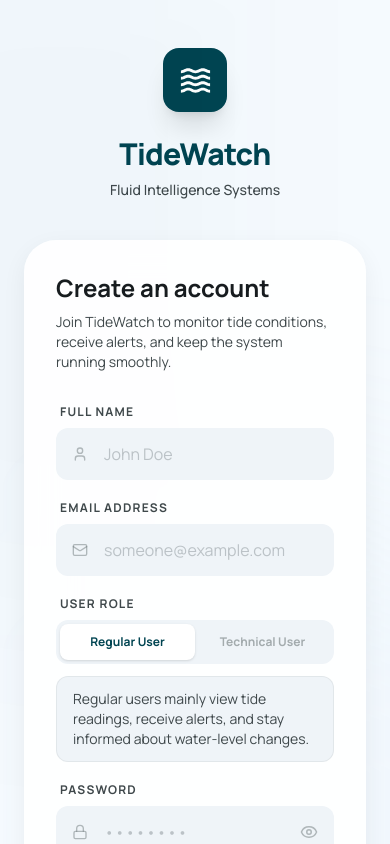
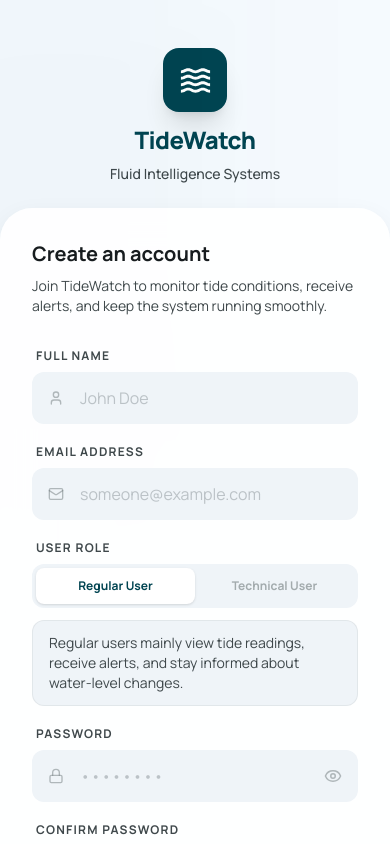
Before and after one commit to Xebec186/tidewatch, a React (Vite) app: page /signup in a window 390 px wide. Shown: the top 844 px of the page. Built offline with nearby package versions, Linux system fonts and the light colour scheme; no server answers.

Commit message:
improve auth pages repsonsiveness

```diff
--- a/src/components/BrandHeader.jsx
+++ b/src/components/BrandHeader.jsx
@@ -2,11 +2,11 @@ import { MdWaves } from "react-icons/md";
 
 export default function BrandHeader() {
   return (
-    <div className="mb-10 text-center">
-      <div className="mx-auto mb-6 flex h-16 w-16 items-center justify-center rounded-2xl bg-primary shadow-xl">
+    <div className="mb-6 text-center">
+      <div className="mx-auto mb-3 flex h-16 w-16 items-center justify-center rounded-2xl bg-primary shadow-xl">
         <MdWaves className="text-on-primary" size={35} />
       </div>
-      <h1 className="mb-2 text-3xl font-extrabold tracking-tight text-primary">
+      <h1 className="mb-2 text-2xl md:text-3xl font-extrabold tracking-tight text-primary">
         TideWatch
       </h1>
       <p className="text-sm font-medium text-on-surface-variant">
--- a/src/components/Footer.jsx
+++ b/src/components/Footer.jsx
@@ -8,7 +8,7 @@ export default function Footer() {
   ];
 
   return (
-    <footer className="w-full border-t border-black/5 bg-surface py-10 mt-auto">
+    <footer className="w-full border-t border-black/5 bg-surface py-8 mt-auto">
       <div className="mx-auto max-w-7xl px-6 flex flex-col gap-6 md:flex-row md:items-end md:justify-between">
         <div>
           <p className="text-lg font-extrabold tracking-tight text-primary">
--- a/src/pages/auth/Login.jsx
+++ b/src/pages/auth/Login.jsx
@@ -31,12 +31,12 @@ export default function Login() {
 
   return (
     <div className="min-h-screen bg-surface text-on-surface font-manrope flex flex-col">
-      <main className="relative flex-1 overflow-hidden px-6 py-12 flex items-center justify-center">
+      <main className="relative flex-1 overflow-hidden md:px-6 py-12 flex items-center justify-center">
         <BackgroundGlow />
 
         <div className="relative z-10 w-full max-w-110">
           <BrandHeader />
-          <div className="rounded-2xl border border-white/60 bg-white/75 p-8 shadow-[0_8px_24px_rgba(23,28,31,0.06)] backdrop-blur-md md:p-10">
+          <div className="rounded-4xl border border-white/60 bg-white/75 px-5 py-8 shadow-[0_8px_24px_rgba(23,28,31,0.06)] backdrop-blur-md md:p-10">
             <h2 className="mb-8 text-xl font-bold text-on-surface">
               Welcome back
             </h2>
--- a/src/pages/auth/Signup.jsx
+++ b/src/pages/auth/Signup.jsx
@@ -46,15 +46,15 @@ export default function Signup() {
   };
 
   return (
-    <div className="min-h-screen bg-surface text-on-surface font-manrope flex flex-col items-center justify-center px-6 py-12 relative overflow-hidden">
+    <div className="min-h-screen bg-surface text-on-surface font-manrope flex flex-col items-center justify-center md:px-6 py-12 relative overflow-hidden">
       <BackgroundGlow />
 
-      <main className="w-full max-w-120">
+      <main className="w-full max-w-full md:max-w-120">
         <BrandHeader />
 
         <section className="rounded-4xl bg-surface-container-lowest/90 p-8 shadow-[0_8px_24px_rgba(23,28,31,0.06)] backdrop-blur-xl transition-all duration-300 md:p-10">
           <div className="mb-8">
-            <h2 className="mb-2 text-2xl font-bold text-on-surface">
+            <h2 className="mb-2 text-xl md:text-2xl font-bold text-on-surface">
               Create an account
             </h2>
             <p className="text-sm text-on-surface-variant">
```
